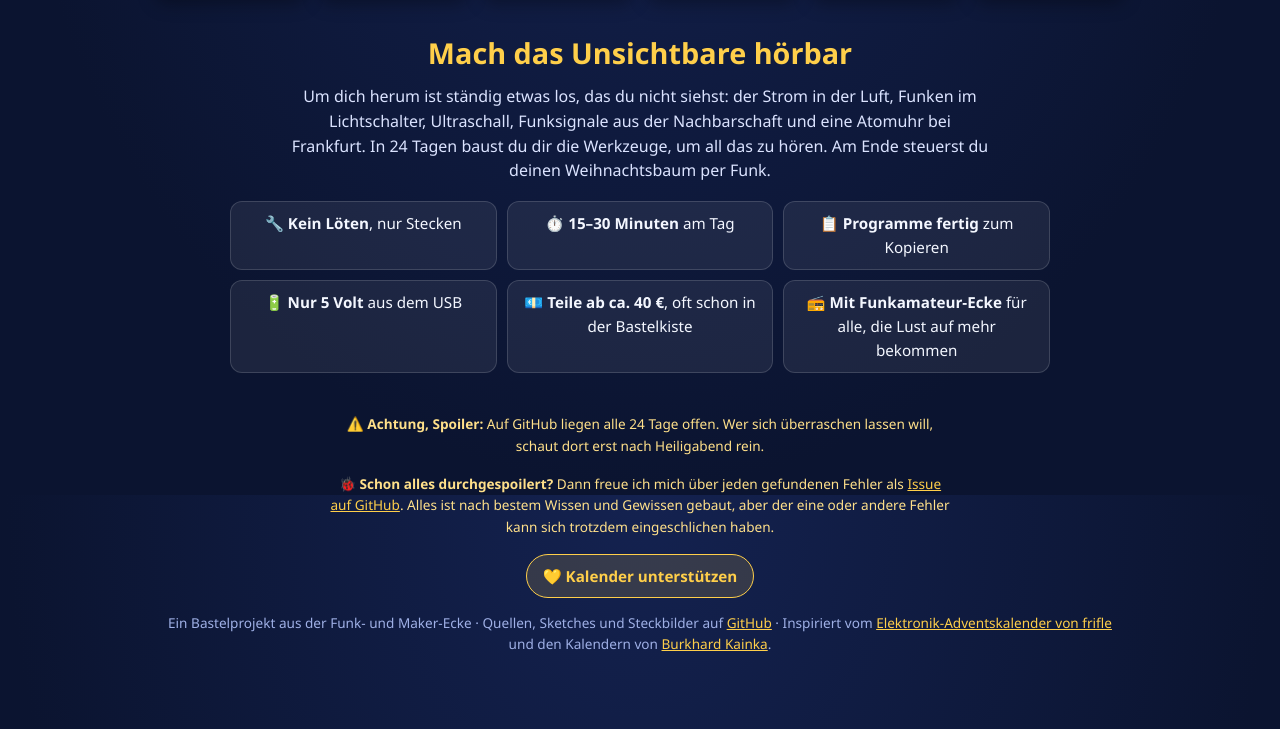
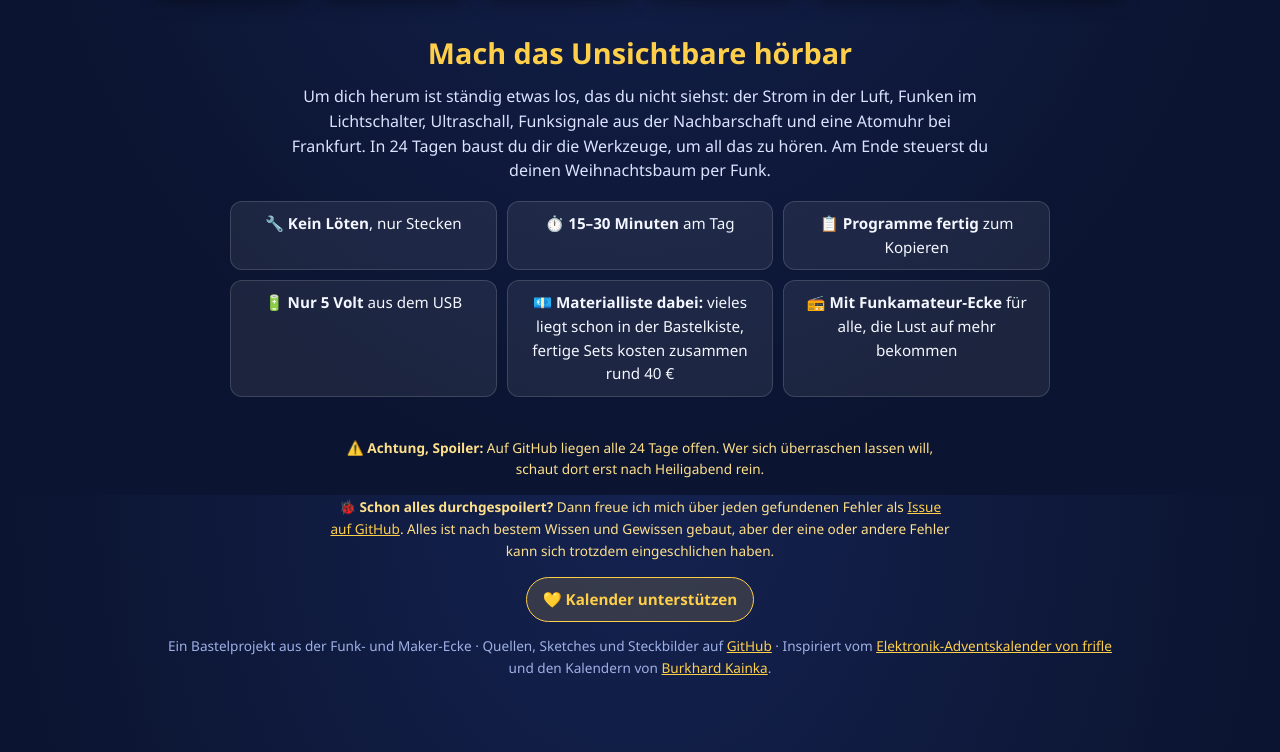
Before and after one commit to craebby/funk-adventskalender, a plain HTML site: page index.html in a window 1280 px wide. Shown: the part 1105-1857 px from the top of the page. Before the commit the page ends 1834 px from the top, so only its background shows below. Drawn offline with Linux system fonts and the light colour scheme.

Commit message:
Kosten freundlicher formuliert: Materialliste dabei, Sets nur als Vorschlag
Co-Authored-By: Claude Opus 5.5 <noreply@anthropic.com>

```diff
--- a/index.html
+++ b/index.html
@@ -42,7 +42,7 @@
         <li>⏱️ <strong>15–30 Minuten</strong> am Tag</li>
         <li>📋 <strong>Programme fertig</strong> zum Kopieren</li>
         <li>🔋 <strong>Nur 5 Volt</strong> aus dem USB</li>
-        <li>💶 <strong>Teile ab ca. 40 €</strong>, oft schon in der Bastelkiste</li>
+        <li>💶 <strong>Materialliste dabei:</strong> vieles liegt schon in der Bastelkiste, fertige Sets kosten zusammen rund 40 €</li>
         <li>📻 <strong>Mit Funkamateur-Ecke</strong> für alle, die Lust auf mehr bekommen</li>
       </ul>
     </section>
```
Also changed, not shown: 1 other file.
